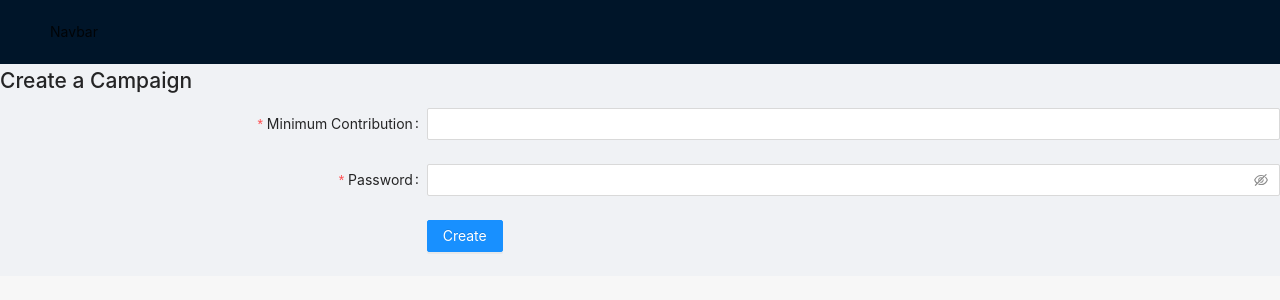
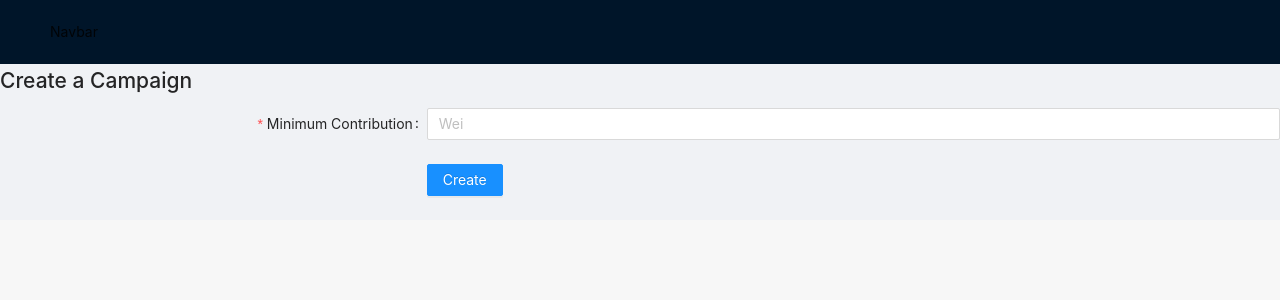
Before and after one commit to thelonehegelian/kickstarter_ethereum, a Next.js app in the folder 4_kickstarter/: page /new in a window 1280 px wide. Shown: the top 300 px of the page. Built offline with nearby package versions, Linux system fonts and the light colour scheme.

Commit message:
Make minimumContribution field functional

```diff
--- a/4_kickstarter/pages/index.js
+++ b/4_kickstarter/pages/index.js
@@ -37,7 +37,6 @@ class CampaignIndex extends React.Component {
         <Content>
           {" "}
           <div>{this.renderCampaigns()}</div>
-          {/* Link tag not working here */}
           <CreateCampaignButton />
         </Content>
       </Layout>
--- a/4_kickstarter/pages/new.js
+++ b/4_kickstarter/pages/new.js
@@ -1,10 +1,19 @@
 import React from "react";
-import { Form, Input, Button, Checkbox, Layout } from "antd";
+import { Form, Input, Button } from "antd";
+import { Layout } from "antd";
 
-const { Header, Footer, Sider, Content } = Layout;
+const { Header, Content } = Layout;
+
 export default class CampaignNew extends React.Component {
+  state = {
+    minimumContribution: "",
+  };
+
   render() {
+
+  console.log(this.state.minimumContribution)
     return (
+      <>
         <Layout>
           <Header>Navbar</Header>
           <Content>
@@ -32,20 +41,13 @@ export default class CampaignNew extends React.Component {
                   },
                 ]}
               >
-              <Input />
-            </Form.Item>
-
-            <Form.Item
-              label="Password"
-              name="password"
-              rules={[
-                {
-                  required: true,
-                  message: "Please input your password!",
-                },
-              ]}
-            >
-              <Input.Password />
+                <Input
+                  placeholder="Wei"
+                  value={this.state.minimumContribution}
+                  onChange={(event) => {
+                    this.setState({ minimumContribution: event.target.value });
+                  }}
+                />
               </Form.Item>
 
               <Form.Item
@@ -61,6 +63,7 @@ export default class CampaignNew extends React.Component {
             </Form>
           </Content>
         </Layout>
+      </>
     );
   }
 }
```
Lines whose indentation alone changed are shown as unchanged.
